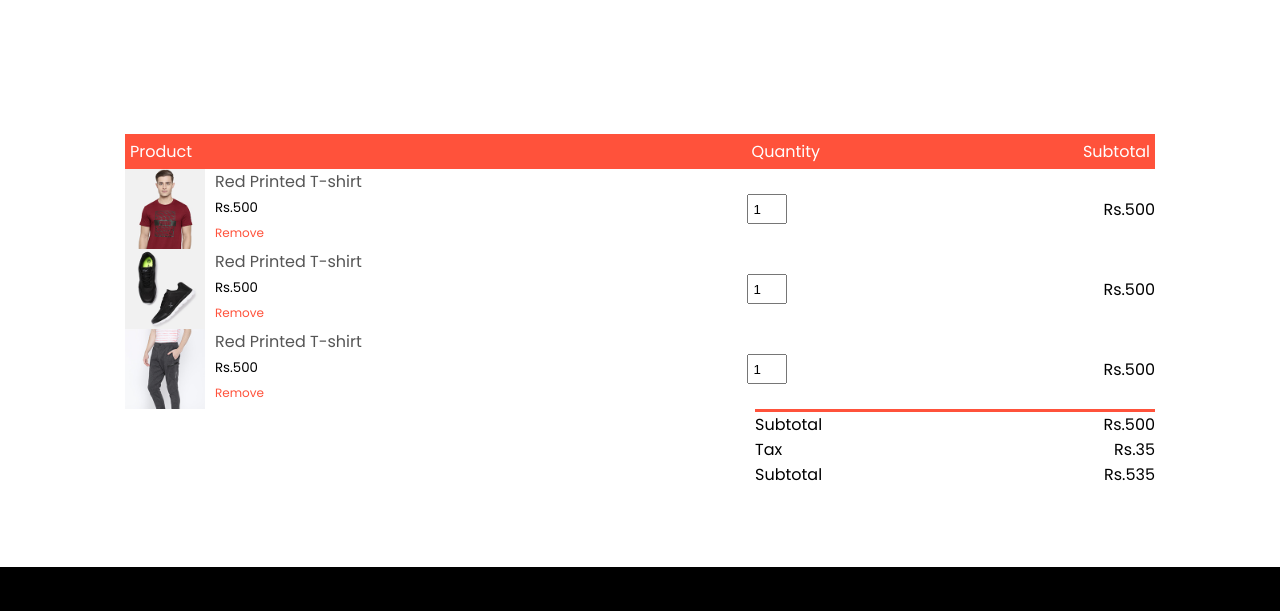
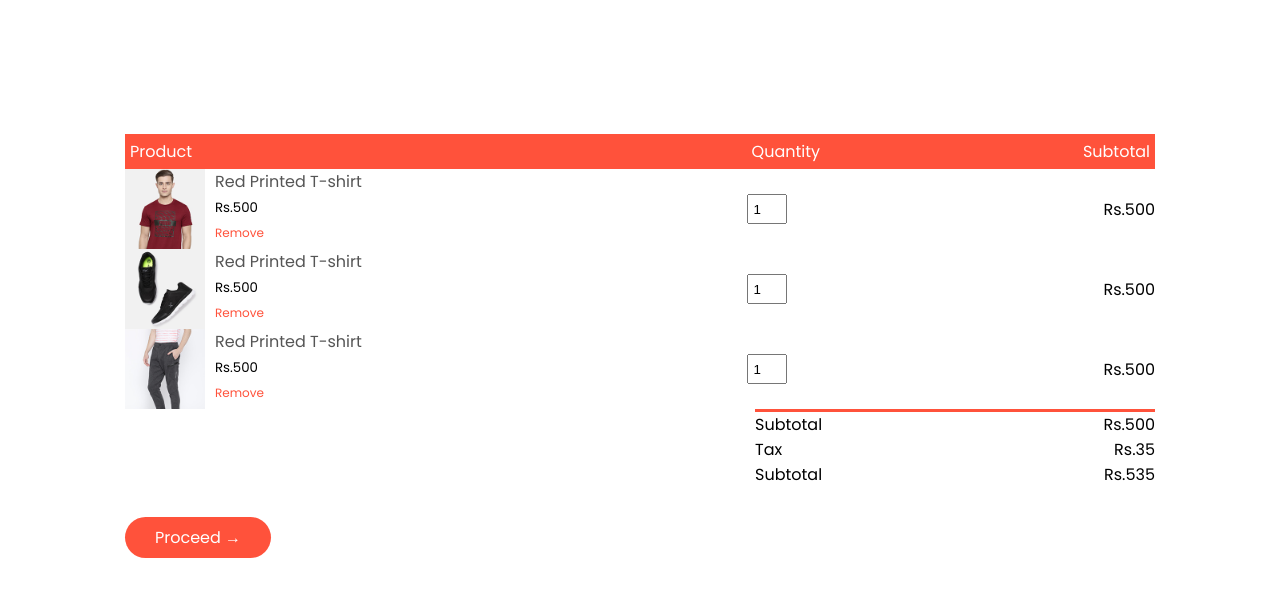
Before and after one commit to Sampada007/RedStore, a plain HTML site: page cart.html in a window 1280 px wide. Shown: the part 79-690 px from the top of the page. Drawn offline with Linux system fonts and the light colour scheme.

Commit message:
Add files via upload

```diff
--- a/cart.html
+++ b/cart.html
@@ -108,11 +108,16 @@
         <tr>
           <td>Subtotal</td>
           <td>Rs.535</td>
+
         </tr>
+
       </table>
+
     </div>
+    <a href="#" class="btn">Proceed &#8594;</a>
     </div>
   </div>
+
 
 
 
```
Also changed, not shown: index.html (+2 -0 lines).
